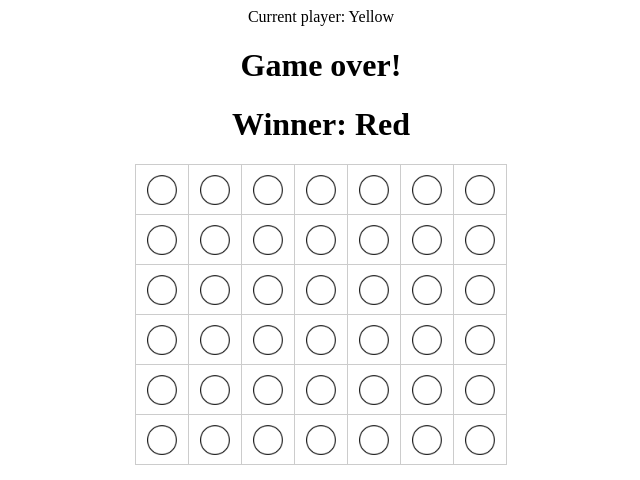
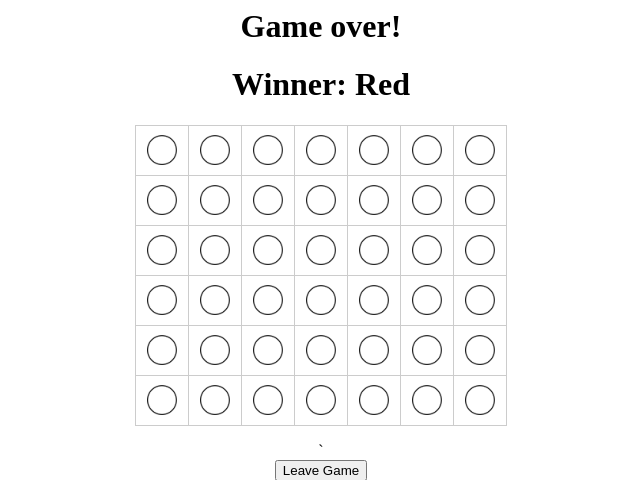
Before and after one commit to peterelekes/Connect-Four, a Django app: page /connect4/play/265/ in a window 1280 px wide. Shown: the top 480 px of the page, without its empty margins (319-959 px from the left). Run offline with Django 4.2, Linux system fonts and the light colour scheme; data comes from the database, SQL or seed files in the repository; both versions use the stored data as it was after the commit.

Commit message:
current player displayed only when active game winner displayed when game is over

```diff
--- a/connect4/models.py
+++ b/connect4/models.py
@@ -2,7 +2,6 @@ from typing import Union
 
 from django.db import models
 import random
-import json
 import math
 import copy
 
--- a/templates/play.html
+++ b/templates/play.html
@@ -24,11 +24,12 @@
 </style>
 
 <!-- display current player -->
-<p>Current player: {% if player == 'R' %}Red{% else %}Yellow{% endif %}</p>
 
 {% if game.game_over %}
     <h1>Game over!</h1>
     <h1>Winner: {% if game.winner == 'R' %}Red{% else %}Yellow{% endif %}</h1>
+{% else %}
+    <h1>Current player: {% if game.current_player == 'R' %}Red{% else %}Yellow{% endif %}</h1>
 {% endif %}
 
 <form method="post" id="form">
```
Also changed, not shown: db.sqlite3.
